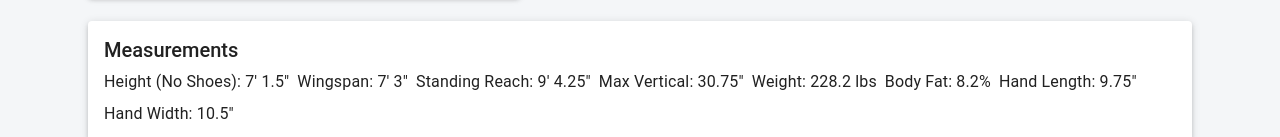
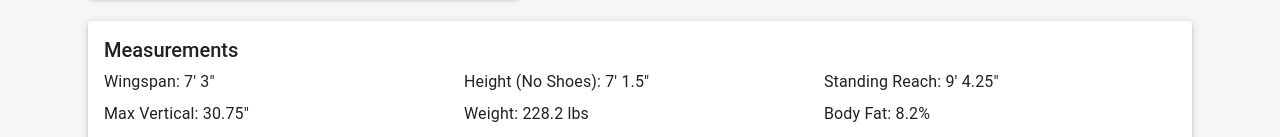
Before and after one commit to lucianlavric/Dallas-Mavs, a React (Vite) app: page /player/118028 in a window 1280 px wide. Shown: the part 663-800 px from the top of the page. Built offline with nearby package versions, Linux system fonts and the light colour scheme.

Commit message:
Fixed barrel imports for reduced bundle size and reformatted Grid component props due to deprecated syntax

```diff
--- a/package.json
+++ b/package.json
@@ -27,6 +27,7 @@
     "eslint": "^9.25.0",
     "eslint-plugin-react-hooks": "^5.2.0",
     "eslint-plugin-react-refresh": "^0.4.19",
+    "eslint-plugin-unused-imports": "^4.1.4",
     "globals": "^16.0.0",
     "vite": "^6.3.5"
   }
--- a/src/components/BigBoard.jsx
+++ b/src/components/BigBoard.jsx
@@ -1,7 +1,11 @@
 import { useState, useEffect } from 'react';
 import { loadPlayerData } from '../utils/dataProcessor';
 import PlayerCard from './PlayerCard';
-import { Container, Typography, Grid, CircularProgress, Box } from '@mui/material';
+import Container from '@mui/material/Container';
+import Typography from '@mui/material/Typography';
+import Grid from '@mui/material/Grid';
+import CircularProgress from '@mui/material/CircularProgress';
+import Box from '@mui/material/Box';
 import { Link } from 'react-router-dom'; // Import Link
 
 const BigBoard = () => {
--- a/src/components/Navbar.jsx
+++ b/src/components/Navbar.jsx
@@ -1,5 +1,8 @@
 
-import { AppBar, Toolbar, Typography, Button, Box } from '@mui/material';
+import AppBar from '@mui/material/AppBar';
+import Typography from '@mui/material/Typography';
+import Button from '@mui/material/Button';
+import Toolbar from '@mui/material/Toolbar';
 import { Link as RouterLink } from 'react-router-dom'; // Alias for clarity
 
 const Navbar = () => {
--- a/src/components/PlayerProfile.jsx
+++ b/src/components/PlayerProfile.jsx
@@ -2,11 +2,27 @@ import { useState, useEffect } from 'react';
 import { useParams } from 'react-router-dom';
 import { loadPlayerData } from '../utils/dataProcessor';
 import ScoutingReportForm from './ScoutingReportForm'; // Import the form
-import {
-    Container, Typography, Grid, CardMedia, List, ListItem, ListItemText,
-    Paper, Box, CircularProgress, Avatar, Select, MenuItem, FormControl, InputLabel,
-    Table, TableBody, TableCell, TableContainer, TableHead, TableRow
-} from '@mui/material';
+import Container from '@mui/material/Container';
+import Typography from '@mui/material/Typography';
+import Grid from '@mui/material/Grid';
+import CardMedia from '@mui/material/CardMedia';
+import List from '@mui/material/List';
+import ListItem from '@mui/material/ListItem';
+import ListItemText from '@mui/material/ListItemText';
+import Paper from '@mui/material/Paper';
+import Box from '@mui/material/Box';
+import CircularProgress from '@mui/material/CircularProgress';
+import Avatar from '@mui/material/Avatar';
+import Select from '@mui/material/Select';
+import MenuItem from '@mui/material/MenuItem';
+import FormControl from '@mui/material/FormControl';
+import InputLabel from '@mui/material/InputLabel';
+import Table from '@mui/material/Table';
+import TableBody from '@mui/material/TableBody';
+import TableCell from '@mui/material/TableCell';
+import TableContainer from '@mui/material/TableContainer';
+import TableHead from '@mui/material/TableHead';
+import TableRow from '@mui/material/TableRow';
 import { format } from 'date-fns';
 
 
@@ -147,7 +163,7 @@ if (!selectedPlayer) {
     <Container sx={{ mt: 3, mb: 3 }}>
       <Grid container spacing={3}>
         {/* Bio Section */}
-        <Grid item xs={12} md={4}>
+        <Grid>
           <Paper elevation={3} sx={{ p: 2, display: 'flex', flexDirection: 'column', height: '100%' }}>
             {playerData.photoUrl ? (
               <CardMedia component="img" image={playerData.photoUrl} alt={`${playerData.firstName} ${playerData.lastName}`} sx={{ width: '100%', mb: 2, borderRadius: '4px' }} onError={(e) => { e.target.src = placeholderImageUrl; }} />
@@ -164,20 +180,20 @@ if (!selectedPlayer) {
           </Paper>
         </Grid>
 
-        <Grid item xs={12} md={8}>
+        <Grid>
           {/* Measurements Section */}
           {playerData.measurements && Object.keys(playerData.measurements).length > 1 && (
             <Paper elevation={3} sx={{ p: 2, mb: 3 }}>
               <Typography variant="h5" gutterBottom>Measurements</Typography>
               <Grid container spacing={1}>
-                <Grid item xs={12} sm={6} md={4}><Typography>Height (No Shoes): {getHeightInFeetInches(playerData.measurements.heightNoShoes)}</Typography></Grid>
-                <Grid item xs={12} sm={6} md={4}><Typography>Wingspan: {getHeightInFeetInches(playerData.measurements.wingspan)}</Typography></Grid>
-                <Grid item xs={12} sm={6} md={4}><Typography>Standing Reach: {getHeightInFeetInches(playerData.measurements.reach)}</Typography></Grid>
-                <Grid item xs={12} sm={6} md={4}><Typography>Max Vertical: {playerData.measurements.maxVertical != null ? `${playerData.measurements.maxVertical}"` : 'N/A'}</Typography></Grid>
-                <Grid item xs={12} sm={6} md={4}><Typography>Weight: {playerData.measurements.weight != null ? `${playerData.measurements.weight} lbs` : 'N/A'}</Typography></Grid>
-                <Grid item xs={12} sm={6} md={4}><Typography>Body Fat: {playerData.measurements.bodyFat != null ? `${playerData.measurements.bodyFat}%` : 'N/A'}</Typography></Grid>
-                <Grid item xs={12} sm={6} md={4}><Typography>Hand Length: {playerData.measurements.handLength != null ? `${playerData.measurements.handLength}"` : 'N/A'}</Typography></Grid>
-                <Grid item xs={12} sm={6} md={4}><Typography>Hand Width: {playerData.measurements.handWidth != null ? `${playerData.measurements.handWidth}"` : 'N/A'}</Typography></Grid>
+                <Grid size={{xs:12, sm:6, md:4}} ><Typography>Wingspan: {getHeightInFeetInches(playerData.measurements.wingspan)}</Typography></Grid>
+                <Grid size={{xs:12, sm:6, md:4}} ><Typography>Height (No Shoes): {getHeightInFeetInches(playerData.measurements.heightNoShoes)}</Typography></Grid>
+                <Grid size={{xs:12, sm:6, md:4}} ><Typography>Standing Reach: {getHeightInFeetInches(playerData.measurements.reach)}</Typography></Grid>
+                <Grid size={{xs:12, sm:6, md:4}} ><Typography>Max Vertical: {playerData.measurements.maxVertical != null ? `${playerData.measurements.maxVertical}"` : 'N/A'}</Typography></Grid>
+                <Grid size={{xs:12, sm:6, md:4}} ><Typography>Weight: {playerData.measurements.weight != null ? `${playerData.measurements.weight} lbs` : 'N/A'}</Typography></Grid>
+                <Grid size={{xs:12, sm:6, md:4}} ><Typography>Body Fat: {playerData.measurements.bodyFat != null ? `${playerData.measurements.bodyFat}%` : 'N/A'}</Typography></Grid>
+                <Grid size={{xs:12, sm:6, md:4}} ><Typography>Hand Length: {playerData.measurements.handLength != null ? `${playerData.measurements.handLength}"` : 'N/A'}</Typography></Grid>
+                <Grid size={{xs:12, sm:6, md:4}} ><Typography>Hand Width: {playerData.measurements.handWidth != null ? `${playerData.measurements.handWidth}"` : 'N/A'}</Typography></Grid>
               </Grid>
             </Paper>
           )}
```
Also changed, not shown: 1 other file (tests, documents, lock files or other folders).
